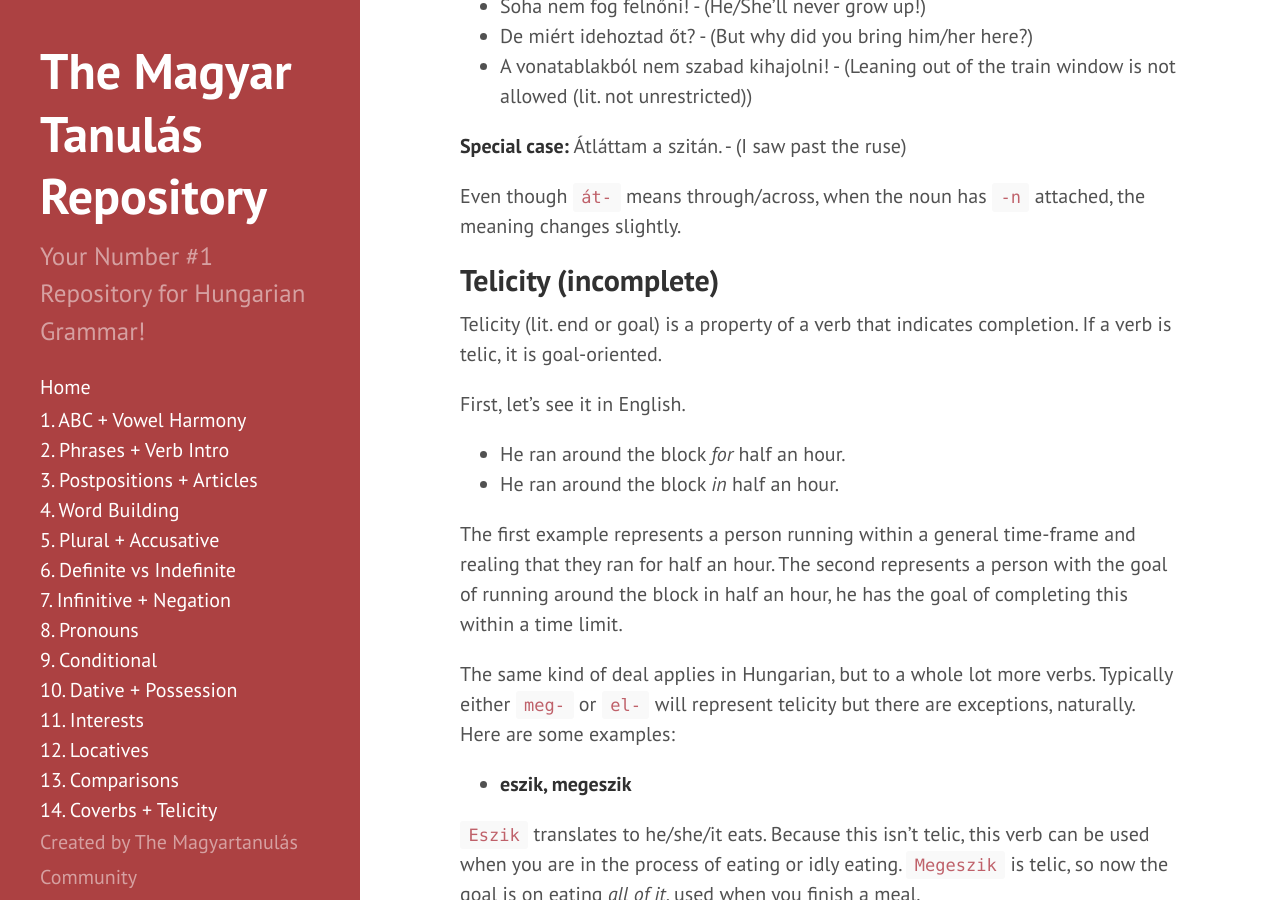
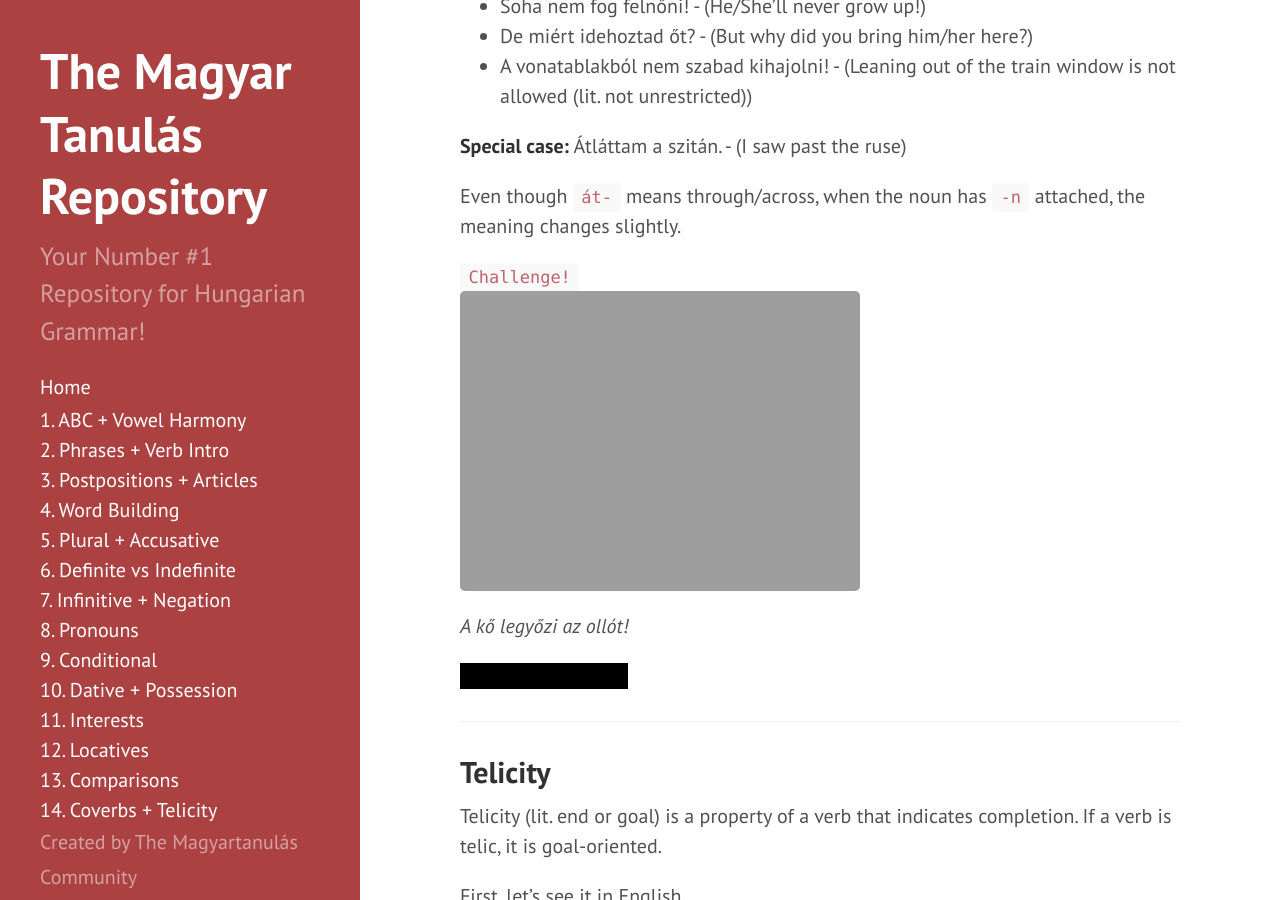
Before and after one commit to Magyartanulas/magyartanulas.github.io, a Jekyll site: the page built from coverbs_telicity.md, in a window 1280 px wide and 900 px high, scrolled down 1207 px. Built offline with Jekyll 4.4.1, drawn with Linux system fonts in a browser that asks for light colours; Markdown is read by kramdown in place of the engine named in the settings; some of the changed text lies outside the part shown.

Commit message:
Update coverbs_telicity.md

```diff
--- a/coverbs_telicity.md
+++ b/coverbs_telicity.md
@@ -39,7 +39,16 @@ This is the same deal with Hungarian so it's important to get these right. Here
 
 Even though `át-` means through/across, when the noun has `-n` attached, the meaning changes slightly.
 
-## Telicity (incomplete)
+`Challenge!`
+![háború](https://magyartanulas.github.io/showdown.png/)
+
+*A kő legyőzi az ollót!*
+
+<span class="spoiler">Rock beats scissors!</span>
+
+---
+
+## Telicity
 
 Telicity (lit. end or goal) is a property of a verb that indicates completion. If a verb is telic, it is goal-oriented.
 
@@ -119,6 +128,8 @@ The same kind of deal applies in Hungarian, but to a whole lot more verbs. Typic
 
 *Aki megtanul egy új nyelvet, megszerez egy új lelket.*
 
+<span class="spoiler">He/she who learns a new language, acquires a new soul.</span>
+
 ---
 
 `Vele` is a pronoun of the instrumental case, it is explained here.
```
